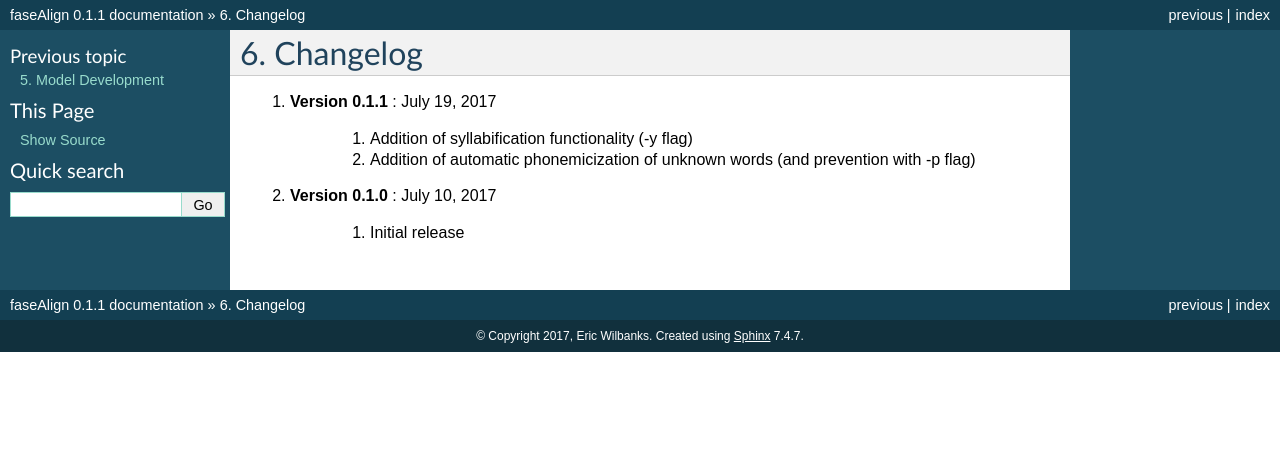
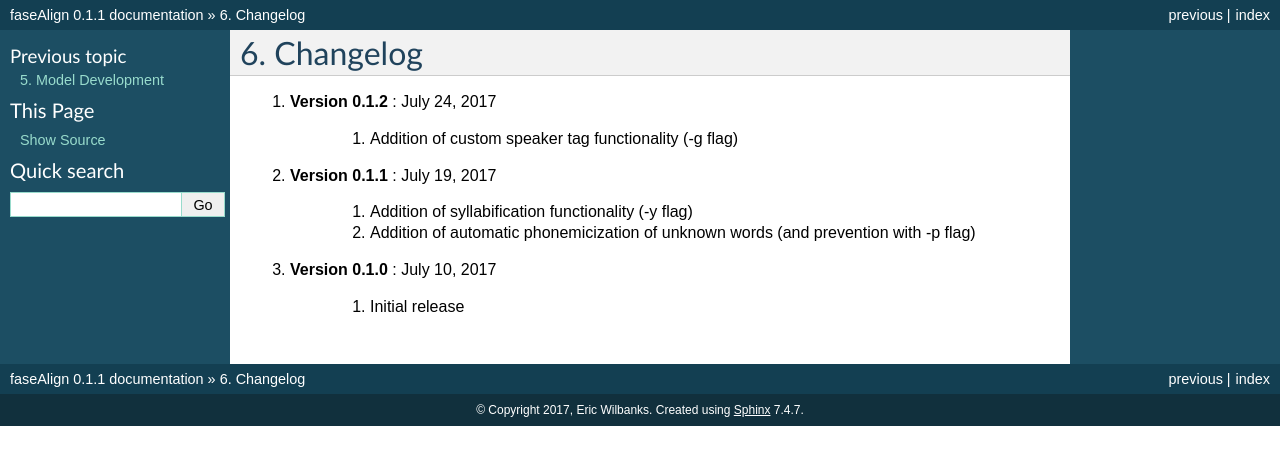
Before and after one commit to EricWilbanks/faseAlign, a Sphinx documentation site: the page built from docs/changelog.rst, in a window 1280 px wide. Shown: the top 465 px of the page. Built offline with Sphinx 7.4.7, drawn with Linux system fonts in a browser that asks for light colours.

Commit message:
documentation updates

```diff
--- a/docs/changelog.rst
+++ b/docs/changelog.rst
@@ -3,6 +3,10 @@
 
 Changelog
 =========
+
+#. **Version 0.1.2** : July 24, 2017
+
+		#. Addition of custom speaker tag functionality (-g flag)
 
 #. **Version 0.1.1** : July 19, 2017
 
--- a/setup.py
+++ b/setup.py
@@ -2,7 +2,7 @@ from setuptools import setup, find_packages
 
 setup(
     name='faseAlign',
-    version='0.1.1',
+    version='0.1.2',
     description='Command Line python module for Force Aligning Spanish using HTK',
     url='https://github.com/EricWilbanks/faseAlign',
     author='Eric Wilbanks',
```
